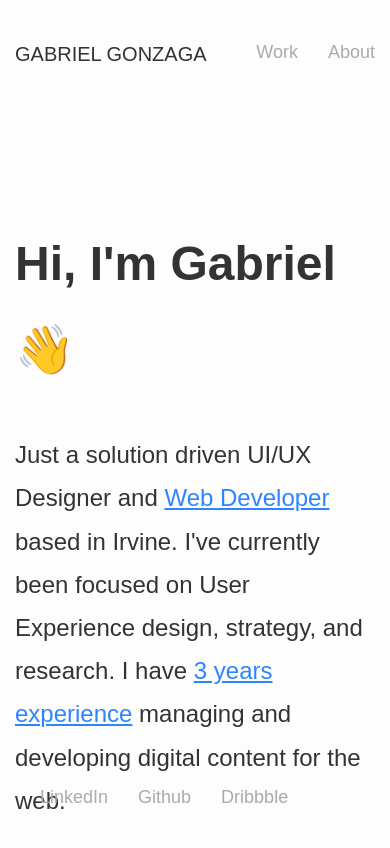
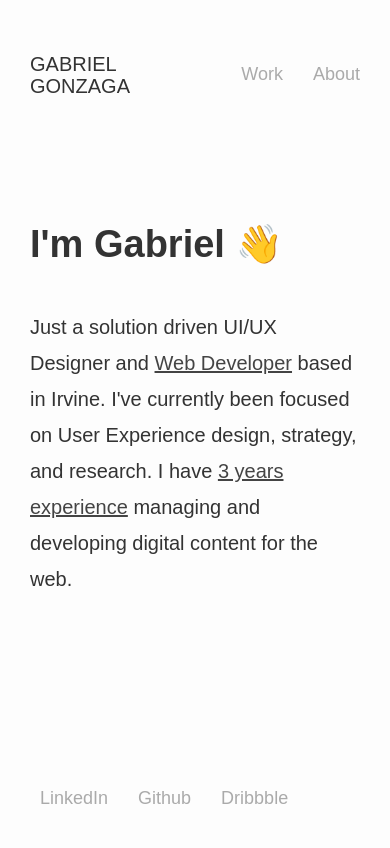
Before and after one commit to gabrielmgonzaga/portfolio-react, a React (Create React App) app: page / in a window 390 px wide. Shown: the top 848 px of the page. Built offline with nearby package versions, Linux system fonts and the light colour scheme.

Commit message:
Update about page content

```diff
--- a/src/App.css
+++ b/src/App.css
@@ -6,6 +6,10 @@ nav {
   justify-content: space-between;
   align-items: center;
   padding: 30px;
+}
+
+nav h1 {
+  line-height: .8;
 }
 
 nav h1 a {
@@ -49,24 +53,62 @@ nav ul li:hover {
 /*================================
             Home
 ================================*/
-.home {
-  padding-top: 60px;
+.home p {
+  max-width: 680px;
 }
 
-.home h2 {
-  font-size: 48px;
+/* > 500px 📱*/
+@media only screen and (min-width : 500px) {
+  .home {
+    padding-top: 90px;
+  }
 }
 
-.home p {
-  max-width: 680px;
+/* < 500px 📱*/
+@media only screen and (max-width : 500px) {
+  .home {
+    padding: 30px 0 120px;
+  }
+}
+
+
+/*================================
+            About
+================================*/
+.about {
+  max-width: 800px;
+}
+
+.about img {
+  max-width: 30%;
+}
+
+.quote {
+  margin: 90px 0;
+  padding: 15px 30px;
+  border-left: 3px solid #000;
+  background: rgb(250,250,250);
+}
+
+/* > 500px 📱*/
+@media only screen and (min-width : 500px) {
+  .about {
+    padding-top: 30px;
+  }
 }
 
 
 /*================================
             Footer
 ================================*/
+footer {
+  padding: 30px 0;
+  position: absolute;
+  bottom: 0;
+  width: 100%;
+}
+
 footer ul {
-  margin-bottom: 30px;
   display: flex;
 }
 
@@ -84,15 +126,3 @@ footer ul li a {
 footer ul li a:hover {
   color: #333;
 }
-
-
-/*================================
-          Media Queries
-================================*/
-
-/*========= < 500px 📱=========*/
-@media only screen and (max-width : 500px) {
-  nav, main {
-    padding: 15px;
-  }
-}
--- a/src/App.js
+++ b/src/App.js
@@ -15,7 +15,7 @@ import Footer from './components/Footer';
 function App() {
   return (
     <Router>
-      <div>
+      <div className="main-wrapper">
           <Nav />
 
           <main>
--- a/src/index.css
+++ b/src/index.css
@@ -1,28 +1,51 @@
 body {
   margin: 0 auto;
-  max-width: 1400px;
+  max-width: 1200px;
   font-family: 'Montserrat', sans-serif;
   font-size: 18px;
   color: #333;
+  background: rgb(253,253,253);
   -webkit-font-smoothing: antialiased;
   -moz-osx-font-smoothing: grayscale;
-  background: rgb(253,253,253)
+}
+
+.main-wrapper {
+  position: relative;
+  min-height: 100vh;
 }
 
 main {
-  padding: 30px;
-  height: 75vh;
+  padding: 0 30px 120px;
   line-height: 1.8;
 }
 
+h2 {
+  font-size: 48px;
+}
+
 a {
-  color: #2D84FF;
+  color: #444;
 }
 
 a:hover {
-  color: #0067F9;
+  color: #000;
 }
 
 p {
   font-size: 24px;
 }
+
+img {
+  width: 100%;
+}
+
+/* < 500px 📱*/
+@media only screen and (max-width : 500px) {
+  h2 {
+    font-size: 38px;
+  }
+
+  p {
+    font-size: 20px;
+  }
+}
--- a/src/pages/About.js
+++ b/src/pages/About.js
@@ -10,7 +10,28 @@ export default function Blog() {
                 <title>Gabriel Gonzaga - About</title>
             </Helmet>
 
-            About - Under Construction 🚧
+            <section className="about">
+
+                <h2>About</h2>
+
+                <img src="https://gabegonzaga.io/assets/gabriel-bw.jpg" alt="Gabriel Gonzaga image" />
+
+                <p>Hi, I'm Gabriel. I believe <em>technology and information</em> is a platform to give individuals power and knowledge to transcend and simplify lives. I'm driven to educate and provide easy to use products to have a positive impact for both information consumers, businesses, and startups.</p>
+
+                <p>In the past 3 years, I have been very fortunate to use both my technical and creative abilities. I have helped marketing teams, businesses, and startups to provide users with simple effective information design to generate leads, internal growth, and revenue.</p>
+
+                <p>Before learning web development in 2016, I worked in the medical field assisting operating room teams save lives. I have a natural empathy to have a positive impact anyway possible.</p>
+
+                <p>Aside from work, I love music, airplanes, animals, and the pacific ocean. I'm currently based in Irvine and raised in Garden Grove, CA.</p>
+
+                <p>Thanks for visiting.</p>
+
+            </section>
+
+            <div className="quote">
+                <p><em>"Simplicity is the ultimate sophistication"</em></p>
+                <p>- Leonardo da Vinci</p>
+            </div>
         </div>
     )
 }
--- a/src/pages/Home.js
+++ b/src/pages/Home.js
@@ -10,9 +10,11 @@ export default function Home() {
                 <title>Gabriel Gonzaga - UX Portfolio</title>
             </Helmet>
 
-            <h2>Hi, I'm Gabriel <span role="img" aria-label="high-five">👋</span></h2>
+            <h2>I'm Gabriel <span role="img" aria-label="high-five">👋</span></h2>
             <p>Just a solution driven UI/UX Designer and <a rel="noopener noreferrer" target="_blank" href="https://github.com/gabrielmgonzaga">Web Developer</a> based in Irvine.
-                I've currently been focused on User Experience design, strategy, and research. I have <a rel="noopener noreferrer" target="_blank" href="https://linkedin.com/in/gabriel-gonzaga">3 years experience</a> managing and developing digital content for the web.</p>
+                I've currently been focused on User Experience design, strategy, and research.
+                I have <a rel="noopener noreferrer" target="_blank" href="https://linkedin.com/in/gabriel-gonzaga">3 years experience</a> managing and developing digital content for the web.
+            </p>
         </div>
     )
 }
```
